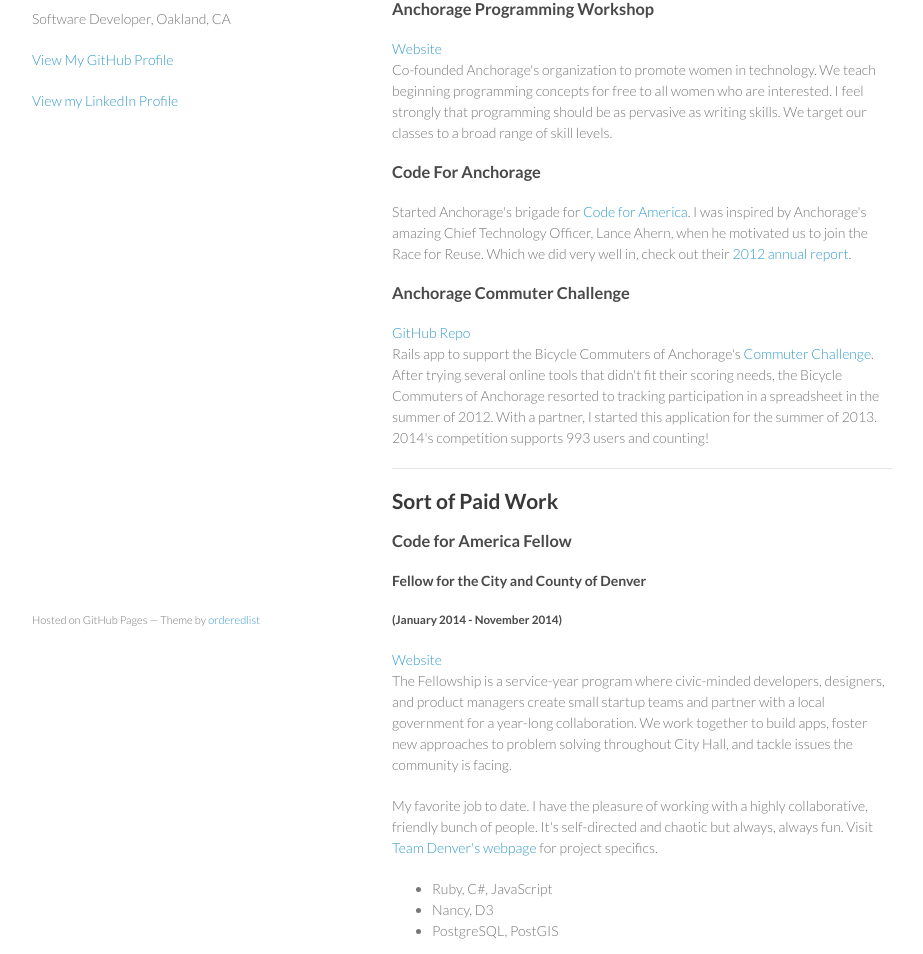
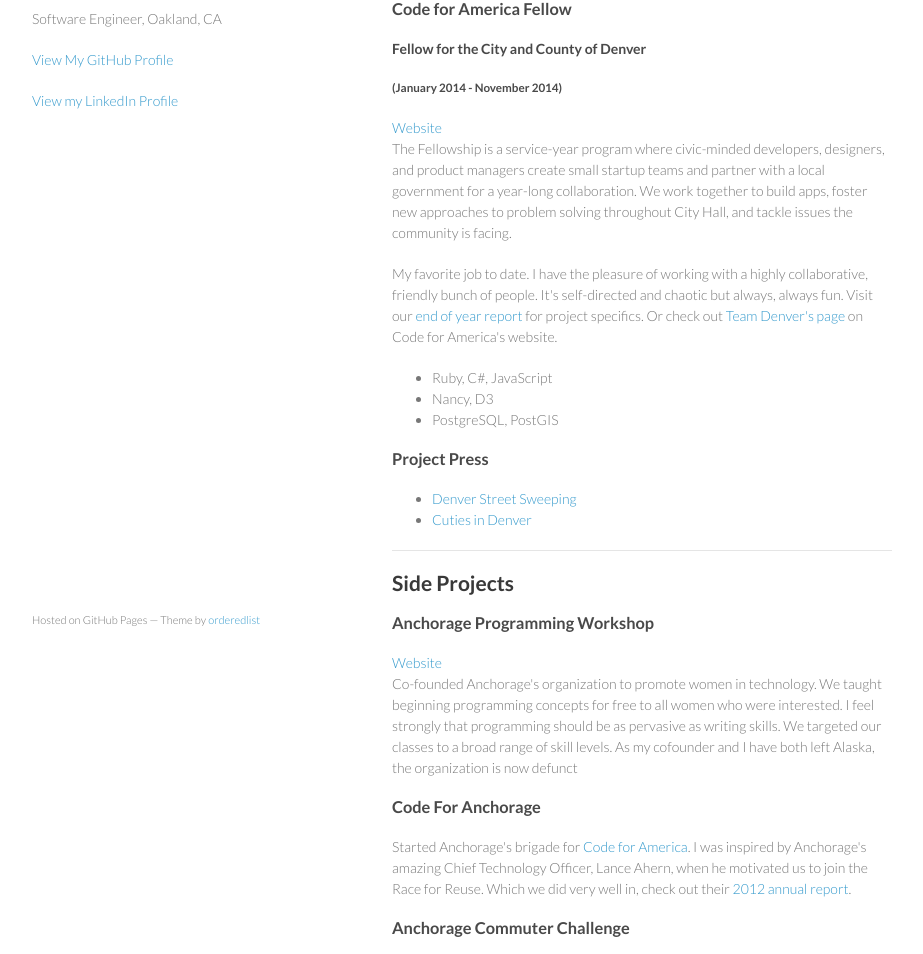
Before and after one commit to boonrs/boonrs.github.io, a plain HTML site: page index.html in a window 1280 px wide. Shown: the part 101-1055 px from the top of the page, without its empty margins (178-1101 px from the left). Drawn offline with Linux system fonts and the light colour scheme.

Commit message:
Cleanup
Format html. Update sections headers. Add link to end of year report.

```diff
--- a/index.html
+++ b/index.html
@@ -3,7 +3,7 @@
   <head>
     <meta charset="utf-8">
     <meta http-equiv="X-UA-Compatible" content="chrome=1">
-    <title>Becky Boone by boonrs</title>
+    <title>Becky Boone</title>
 
     <link rel="stylesheet" href="stylesheets/styles.css">
     <link rel="stylesheet" href="stylesheets/pygment_trac.css">
@@ -16,53 +16,37 @@
     <div class="wrapper">
       <header>
         <h1>Becky Boone</h1>
-        <p>Software Developer, Oakland, CA</p>
+        <p>Software Engineer, Oakland, CA</p>
         <p class="view"><a href="https://github.com/boonrs">View My GitHub Profile</a></p>
         <p class="view"><a href="https://www.linkedin.com/in/rebeccaboone/">View my LinkedIn Profile</a></p>
-
       </header>
       <section>
         <h2>
-<a name="not-paid-work" class="anchor" href="#not-paid-work"><span class="octicon octicon-link"></span></a>Unpaid Work</h2>
+          <a name="sort-of-paid-work" class="anchor" href="#sort-of-paid-work"><span class="octicon octicon-link"></span></a>
+          Current Position
+        </h2>
 
         <h3>
-<a name="anchorage-programming-workshop" class="anchor" href="#anchorage-programming-workshop"><span class="octicon octicon-link"></span></a>Anchorage Programming Workshop</h3>
-
-<p><a href="http://anchorageprogramming.org">Website</a><br>
-Co-founded Anchorage's organization to promote women in technology. We teach beginning programming concepts for free to all women who are interested. I feel strongly that programming should be as pervasive as writing skills. We target our classes to a broad range of skill levels. </p>
-
-<h3>
-<a name="code-for-anchorage" class="anchor" href="#code-for-anchorage"><span class="octicon octicon-link"></span></a>Code For Anchorage</h3>
-
-<p>Started Anchorage's brigade for <a href="http://codeforamerica.com">Code for America</a>. I was inspired by Anchorage's amazing Chief Technology Officer, Lance Ahern, when he motivated us to join the Race for Reuse. Which we did very well in, check out their <a href="http://2012.codeforamerica.org">2012 annual report</a>.</p>
-
-<h3>
-<a name="anchorage-commuter-challenge" class="anchor" href="#anchorage-commuter-challenge"><span class="octicon octicon-link"></span></a>Anchorage Commuter Challenge</h3>
-
-<p><a href="https://github.com/ResourceDataInc/commuter_challenge">GitHub Repo</a><br>
-Rails app to support the Bicycle Commuters of Anchorage's <a href="http://commuterchallenge.bicycleanchorage.org">Commuter Challenge</a>. After trying several online tools that didn't fit their scoring needs, the Bicycle Commuters of Anchorage resorted to tracking participation in a spreadsheet in the summer of 2012. With a partner, I started this application for the summer of 2013. 2014's competition supports 993 users and counting!</p>
-
-<hr>
-<h2>
-<a name="sort-of-paid-work" class="anchor" href="#sort-of-paid-work"><span class="octicon octicon-link"></span></a>Sort of Paid Work</h2>
-
-<h3>
-<a name="code-for-america" class="anchor" href="#code-for-america"><span class="octicon octicon-link"></span></a>Code for America Fellow</h3>
-<h3>
+          <a name="code-for-america" class="anchor" href="#code-for-america"><span class="octicon octicon-link"></span></a>
+          Code for America Fellow
+        </h3>
 
         <h4>
-<a name="sr-programmer--analyst" class="anchor" href="#sr-programmer--analyst"><span class="octicon octicon-link"></span></a>Fellow for the City and County of Denver</h4>
+          <a name="sr-programmer--analyst" class="anchor" href="#sr-programmer--analyst"><span class="octicon octicon-link"></span></a>
+          Fellow for the City and County of Denver
+        </h4>
 
         <h5>
-<a name="april-2011---present" class="anchor" href="#april-2011---present"><span class="octicon octicon-link"></span></a>(January 2014 - November 2014)</h5>
+          <a name="april-2011---present" class="anchor" href="#april-2011---present"><span class="octicon octicon-link"></span></a>
+          (January 2014 - November 2014)
+        </h5>
 
-<p><a href="http://codeforamerica.org/governments/denver/">Website</a><br>
+        <p><a href="http://codeforamerica.github.io/denver-eyr/">Website</a><br>
         The Fellowship is a service-year program where civic-minded developers, designers, and product managers create small startup teams and partner with a local government for a year-long collaboration. We work together to build apps, foster new approaches to problem solving throughout City Hall, and tackle issues the community is facing.
         </p>
-<p>
-My favorite job to date. I have the pleasure of working with a highly collaborative, friendly bunch of people. It's self-directed and chaotic but always, always fun. Visit <a href="http://www.codeforamerica.org/governments/denver/">Team Denver's webpage</a> for project specifics.
+
+        <p>My favorite job to date. I have the pleasure of working with a highly collaborative, friendly bunch of people. It's self-directed and chaotic but always, always fun. Visit our <a href="http://codeforamerica.github.io/denver-eyr/">end of year report</a> for project specifics. Or check out <a href="http://www.codeforamerica.org/governments/denver/">Team Denver's page</a> on Code for America's website.
         </p>
-
 
         <ul>
           <li>Ruby, C#, JavaScript</li>
@@ -79,16 +63,53 @@ My favorite job to date. I have the pleasure of working with a highly collaborat
         <hr>
 
         <h2>
-<a name="paid-work" class="anchor" href="#paid-work"><span class="octicon octicon-link"></span></a>Paid Work</h2>
+          <a name="not-paid-work" class="anchor" href="#not-paid-work"><span class="octicon octicon-link"></span></a>Side Projects
+        </h2>
 
         <h3>
-<a name="resource-data-inc" class="anchor" href="#resource-data-inc"><span class="octicon octicon-link"></span></a>Resource Data, Inc</h3>
+          <a name="anchorage-programming-workshop" class="anchor" href="#anchorage-programming-workshop"><span class="octicon octicon-link"></span></a>
+          Anchorage Programming Workshop
+        </h3>
+
+        <p><a href="http://anchorageprogramming.org">Website</a><br>
+        Co-founded Anchorage's organization to promote women in technology. We taught beginning programming concepts for free to all women who were interested. I feel strongly that programming should be as pervasive as writing skills. We targeted our classes to a broad range of skill levels. As my cofounder and I have both left Alaska, the organization is now defunct</p>
+
+        <h3>
+          <a name="code-for-anchorage" class="anchor" href="#code-for-anchorage"><span class="octicon octicon-link"></span></a>
+          Code For Anchorage
+        </h3>
+
+        <p>Started Anchorage's brigade for <a href="http://codeforamerica.com">Code for America</a>. I was inspired by Anchorage's amazing Chief Technology Officer, Lance Ahern, when he motivated us to join the Race for Reuse. Which we did very well in, check out their <a href="http://2012.codeforamerica.org">2012 annual report</a>.</p>
+
+        <h3>
+          <a name="anchorage-commuter-challenge" class="anchor" href="#anchorage-commuter-challenge"><span class="octicon octicon-link"></span></a>
+          Anchorage Commuter Challenge
+        </h3>
+
+        <p><a href="https://github.com/ResourceDataInc/commuter_challenge">GitHub Repo</a><br>
+        Rails app to support the Bicycle Commuters of Anchorage's <a href="http://commuterchallenge.bicycleanchorage.org">Commuter Challenge</a>. After trying several online tools that didn't fit their scoring needs, the Bicycle Commuters of Anchorage resorted to tracking participation in a spreadsheet in the summer of 2012. With a partner, I started this application for the summer of 2013. 2014's competition supports 993 users and counting!</p>
+
+        <hr>
+
+        <h2>
+          <a name="paid-work" class="anchor" href="#paid-work"><span class="octicon octicon-link"></span></a>
+          Past Work
+        </h2>
+
+        <h3>
+          <a name="resource-data-inc" class="anchor" href="#resource-data-inc"><span class="octicon octicon-link"></span></a>
+          Resource Data, Inc
+        </h3>
 
         <h4>
-<a name="sr-programmer--analyst" class="anchor" href="#sr-programmer--analyst"><span class="octicon octicon-link"></span></a>Sr. Programmer / Analyst</h4>
+          <a name="sr-programmer--analyst" class="anchor" href="#sr-programmer--analyst"><span class="octicon octicon-link"></span></a>
+          Sr. Programmer / Analyst
+        </h4>
 
         <h5>
-<a name="april-2011---present" class="anchor" href="#april-2011---present"><span class="octicon octicon-link"></span></a>(April 2011 - December 2013)</h5>
+          <a name="april-2011---present" class="anchor" href="#april-2011---present"><span class="octicon octicon-link"></span></a>
+          (April 2011 - December 2013)
+        </h5>
 
         <p>This decent sized local consulting company taught me about GIS and how to work in a distributed team.</p>
 
@@ -97,30 +118,46 @@ My favorite job to date. I have the pleasure of working with a highly collaborat
           <li>Rails, ASP .NET, ArcGIS, Caliburn.Micro</li>
           <li>SQL Server, PostgreSQL, Oracle</li>
           <li>Some technologies that are best forgotten by me.</li>
-</ul><h3>
-<a name="design-pt" class="anchor" href="#design-pt"><span class="octicon octicon-link"></span></a>Design-PT</h3>
+        </ul>
+
+        <h3>
+          <a name="design-pt" class="anchor" href="#design-pt"><span class="octicon octicon-link"></span></a>
+          Design-PT
+        </h3>
 
         <h4>
-<a name="software-developer" class="anchor" href="#software-developer"><span class="octicon octicon-link"></span></a>Software Developer</h4>
+          <a name="software-developer" class="anchor" href="#software-developer"><span class="octicon octicon-link"></span></a>
+          Software Developer
+        </h4>
 
         <h5>
-<a name="july-2009--march-2011" class="anchor" href="#july-2009--march-2011"><span class="octicon octicon-link"></span></a>(July 2009 – March 2011)</h5>
+          <a name="july-2009--march-2011" class="anchor" href="#july-2009--march-2011"><span class="octicon octicon-link"></span></a>
+          (July 2009 – March 2011)
+        </h5>
 
-<p>This small startup taught me self-reliance and how to be a jack of all trades. <strong>Custom CMS (why?) maintenance?</strong> Of course! <strong>Custom Drupal module?</strong> If you insist. <strong>Pick your own technology tutoring site?</strong> Ok, rails it is. <strong>Hospital accounting data aggregator?</strong> Ever heard of DataFlex? I think you get the picture.</p>
+        <p>This small startup taught me self-reliance and how to be a jack of all trades. <strong>Custom CMS maintenance?</strong> (Who makes a custom cms?) I did it. <strong>Custom Drupal module?</strong> If you insist. <strong>Pick your own technology tutoring site?</strong> Ok, rails it is. <strong>Hospital accounting data aggregator?</strong> Ever heard of DataFlex? I think you get the picture.</p>
 
         <ul>
           <li>Ruby, C#, PHP, JavaScript</li>
           <li>Rails, ASP .NET MVC</li>
           <li>MySQL, PostgreSQL, SQL Server, Access, FileMaker Pro, DataFlex</li>
           <li>Drupal, WordPress, SharePoint</li>
-</ul><h3>
-<a name="bearingpoint-inc" class="anchor" href="#bearingpoint-inc"><span class="octicon octicon-link"></span></a>BearingPoint Inc</h3>
+        </ul>
+
+        <h3>
+          <a name="bearingpoint-inc" class="anchor" href="#bearingpoint-inc"><span class="octicon octicon-link"></span></a>
+          BearingPoint Inc
+        </h3>
 
         <h4>
-<a name="application-developer" class="anchor" href="#application-developer"><span class="octicon octicon-link"></span></a>Application Developer</h4>
+          <a name="application-developer" class="anchor" href="#application-developer"><span class="octicon octicon-link"></span></a>
+          Application Developer
+        </h4>
 
         <h5>
-<a name="june-2007--september-2008" class="anchor" href="#june-2007--september-2008"><span class="octicon octicon-link"></span></a>(June 2007 – September 2008)</h5>
+          <a name="june-2007--september-2008" class="anchor" href="#june-2007--september-2008"><span class="octicon octicon-link"></span></a>
+          (June 2007 – September 2008)
+        </h5>
 
         <p>I primarily worked on a native windows application that enabled users to track expenses on projects. It was a hail mary application for a company that was not doing so hot financially. They were sure the application would help get their project expenses on track. It was the first spectacular software failure I was a part of.</p>
 
@@ -131,6 +168,7 @@ My favorite job to date. I have the pleasure of working with a highly collaborat
           <li>SQL Server Compact Edition (!yes, this was one of many pain points!), SQL Server 2005</li>
         </ul>
       </section>
+
       <footer>
         <p><small>Hosted on GitHub Pages &mdash; Theme by <a href="https://github.com/orderedlist">orderedlist</a></small></p>
       </footer>
```
Lines whose indentation alone changed are shown as unchanged.
